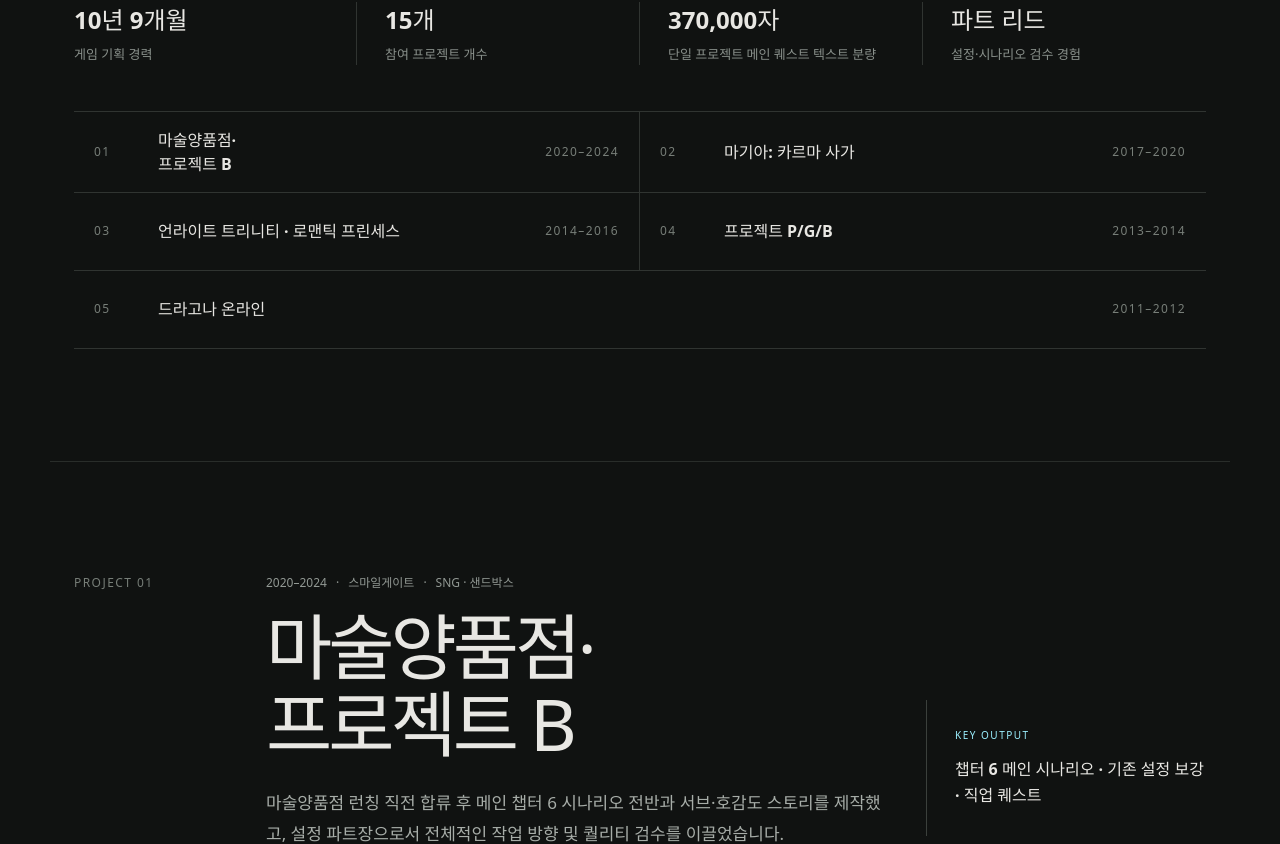
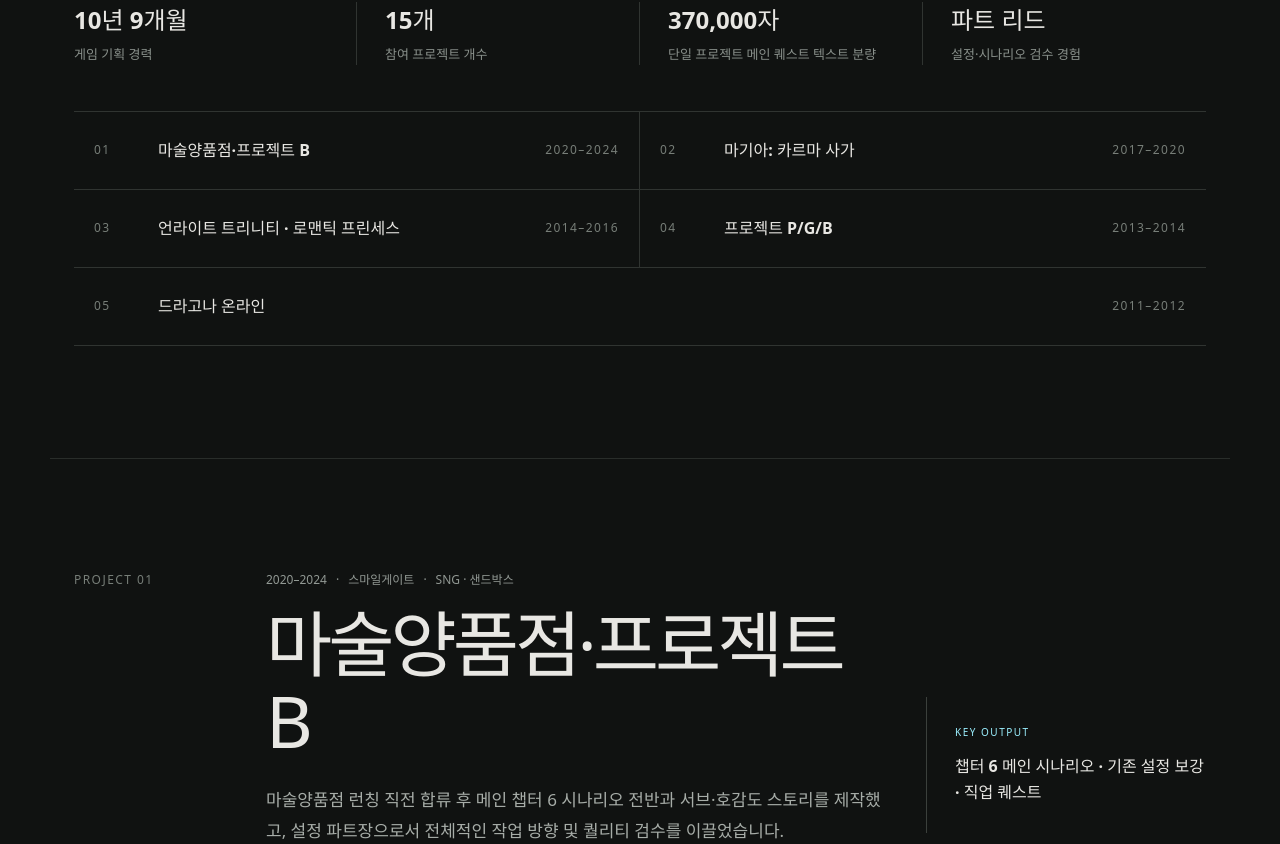
Before and after one commit to mingyun372-cmyk/Haenim_resume, a React (Vite) app: page / in a window 1280 px wide. Shown: the part 1120-1964 px from the top of the page. Built offline with nearby package versions, Linux system fonts and the light colour scheme.

Commit message:
Refine project, strengths, and experience copy

```diff
--- a/src/main.jsx
+++ b/src/main.jsx
@@ -7,17 +7,17 @@ import './home.css'
 import './projects.css'
 
 const projects = [
-  {year:'2020–2024', title:'마술양품점·\n프로젝트 B', company:'스마일게이트', genre:'SNG · 샌드박스', tags:['시나리오','퀘스트','파트장'], summary:'마술양품점 런칭 직전 합류 후 메인 챕터 6 시나리오 전반과 서브·호감도 스토리를 제작했고, 설정 파트장으로서 전체적인 작업 방향 및 퀄리티 검수를 이끌었습니다.\n이후 샌드박스 장르인 프로젝트 B에 전환배치되어 목축·대장장이 직업 퀘스트를 제작했습니다.', proof:'챕터 6 메인 시나리오 · 기존 설정 보강 · 직업 퀘스트'},
+  {year:'2020–2024', title:'마술양품점·프로젝트 B', company:'스마일게이트', genre:'SNG · 샌드박스', tags:['시나리오','퀘스트','파트장'], summary:'마술양품점 런칭 직전 합류 후 메인 챕터 6 시나리오 전반과 서브·호감도 스토리를 제작했고, 설정 파트장으로서 전체적인 작업 방향 및 퀄리티 검수를 이끌었습니다.\n이후 샌드박스 장르인 프로젝트 B에 전환배치되어 목축·대장장이 직업 퀘스트를 제작했습니다.', proof:'챕터 6 메인 시나리오 · 기존 설정 보강 · 직업 퀘스트'},
   {year:'2017–2020', title:'마기아: 카르마 사가', company:'슈퍼애시드', genre:'모바일 액션 RPG', tags:['세계관','메인 퀘스트','연출','파트 리드'], summary:'메인 시나리오 기획자로서 전체 세계관과 캐릭터별 배경을 포괄하는 모든 메인 퀘스트 작성을 전담했습니다.\n더불어 개발 초기부터 런칭까지 전체 기간 동안 콘셉트 설정과 퀘스트 데이터, 아웃게임·인게임 연출까지 시나리오 관련 기획 전반을 총괄했습니다.', proof:'메인 퀘스트 약 370,000자 · 5개 언어 서비스 · 메인 퀘스트 음성 더빙'},
   {year:'2014–2016', title:'언라이트 트리니티 · 로맨틱 프린세스', company:'글리터', genre:'캐주얼 TCG · 여성향 연애 시뮬레이션', tags:['외주 디렉팅','콘텐츠','교정·교열'], summary:'언라이트 원작 IP 기반의 다양한 콘텐츠 기획과 검수에 폭넓게 참여했습니다.\n이후 여성향 연애 시뮬레이션 프로젝트를 리드하며 외부 작가 작업 관리와 시나리오 검수, 텍스트 교정·교열 및 더빙 대본 작성까지 다채로운 작업을 수행했습니다.', proof:'원작 IP 반영 콘텐츠 · 캐릭터 가이드 · 텍스트 교정 교열'},
-  {year:'2013–2014', title:'프로젝트 P/G/B', company:'위메이드', genre:'캐주얼 모바일', tags:['콘셉트','퀘스트','시스템'], summary:'모바일 프로젝트들의 세계관, 캐릭터, 배경, 퀘스트와 시스템 기획을 맡았습니다.', proof:'다장르 모바일 기획'},
-  {year:'2011–2012', title:'드라고나 온라인', company:'라이브플렉스', genre:'MMORPG', tags:['시나리오','퀘스트'], summary:'드라고나 50–59레벨 업데이트의 메인 퀘스트 300여 개를 단독 제작·관리했습니다.', proof:'업데이트 퀘스트 300여 개'}
+  {year:'2013–2014', title:'프로젝트 P/G/B', company:'위메이드', genre:'캐주얼 모바일', tags:['콘셉트','퀘스트','시스템'], summary:'팀 내에서 동시에 진행되었던 다수 캐주얼 모바일 프로젝트들의 세계관, 캐릭터, 배경, 퀘스트 설정을 전담했으며, 일부 시스템 기획에도 참여했습니다.', proof:'다장르 모바일 기획'},
+  {year:'2011–2012', title:'드라고나 온라인', company:'라이브플렉스', genre:'MMORPG', tags:['시나리오','퀘스트'], summary:'드라고나 온라인 라이브 서비스에 참여하여 신규 지역 대규모 업데이트를 위한 메인 퀘스트 300여 개를 단독으로 제작하고 데이터 관리 업무를 담당했습니다.', proof:'50-59레벨 업데이트 퀘스트 300여 개'}
 ]
 const skills = [
   ['Narrative Design','세계관과 캐릭터의 서사를 플레이 흐름에 맞춰 구조화합니다.'],
   ['Quest Writing','메인·서브·호감도·이벤트 퀘스트를 설계하고 데이터까지 관리합니다.'],
   ['Concept Direction','캐릭터·배경·몬스터·아이템 콘셉트를 일관된 톤으로 확장합니다.'],
-  ['Editorial Quality','출판편집 경력을 바탕으로 대량 텍스트를 빠르고 정확하게 교정·교열합니다.']
+  ['Editorial Quality','출판편집 경력을 바탕으로 텍스트를 빠르고 정확하게 교정·교열합니다.']
 ]
 const career = [
   ['2020.11–2024.01','스마일게이트 엔터테인먼트','부책임 · 시나리오/퀘스트/콘셉트'],
@@ -35,10 +35,10 @@ function App(){
   <section id="top" className="hero"><div className="eyebrow"><span/> SENIOR GAME NARRATIVE DESIGNER</div><h1>이야기를 쓰고,<br/><em>플레이로 완성합니다.</em></h1><p className="lead">강해님 · 시나리오 / 퀘스트 / 콘셉트 기획</p><p className="intro">RPG부터 SNG까지 다양한 장르에 걸쳐 세계관과 캐릭터를 설계하고<br/>수백 개의 퀘스트를 실제 게임 데이터로 완성해 온 내러티브 주력 기획자입니다.<br/>2008-2009 네이버 게임 파워블로거 경력이 있으며<br/>현재는 각종 고전게임 플레이 실황을 스토리 중심으로 방송하고 있습니다.</p><div className="hero-actions"><button className="primary" onClick={()=>go('#projects')}>참여 프로젝트 보기 <ChevronRight/></button></div></section>
   <section id="projects" className="section projects-overview"><div className="section-head"><div><span className="kicker">PROJECT OVERVIEW</span><h2>참여 프로젝트</h2></div><p>다양한 장르와 개발 단계에 걸쳐<br/>이야기의 기획부터 구현까지의 과정을 담당했습니다.</p></div><div className="stats project-stats"><div><b>10년 9개월</b><span>게임 기획 경력</span></div><div><b>15개</b><span>참여 프로젝트 개수</span></div><div><b>370,000자</b><span>단일 프로젝트 메인 퀘스트 텍스트 분량</span></div><div><b>파트 리드</b><span>설정·시나리오 검수 경험</span></div></div><div className="overview-index">{projects.map((p,i)=><a href={`#project-${i+1}`} key={p.title}><span>0{i+1}</span><b>{p.title}</b><small>{p.year}</small></a>)}</div></section>
   {projects.map((p,i)=><section id={`project-${i+1}`} className="section project-page" key={p.title}><div className="project-page-number">PROJECT 0{i+1}</div><div className="project-page-content"><div className="meta"><span>{p.year}</span><span>{p.company}</span><span>{p.genre}</span></div><h2>{p.title}</h2><p>{p.summary}</p><div className="tags">{p.tags.map(t=><span key={t}>{t}</span>)}</div></div><div className="project-page-proof"><span>KEY OUTPUT</span><b>{p.proof}</b></div><div className="project-media" aria-label={`${p.title} 관련 이미지 영역`}><div><span>IMAGE 01</span></div><div><span>IMAGE 02</span></div></div></section>)}
-  <section id="skills" className="section dark"><div className="section-head"><div><span className="kicker">CORE STRENGTHS</span><h2>글에서 구현까지</h2></div><p>완성된 문장뿐 아니라 팀이 실제로 사용할 수 있는 규격과 데이터까지 책임집니다.</p></div><div className="skill-grid">{skills.map((s,i)=><article key={s[0]}><span>0{i+1}</span><h3>{s[0]}</h3><p>{s[1]}</p></article>)}</div><blockquote><BookOpen/><p>“다채롭고 풍성한 내용을 깔끔하고 정확한 형태의 텍스트로 정돈합니다.”</p><span>— 작업 원칙</span></blockquote></section>
-  <section id="career" className="section"><div className="section-head"><div><span className="kicker">EXPERIENCE</span><h2>경력 타임라인</h2></div><p>출판편집에서 시작해 라이브 MMORPG, 캐주얼 모바일, 액션 RPG, SNG까지 경험했습니다.</p></div><div className="timeline">{career.map(c=><div key={c[0]}><time>{c[0]}</time><h3>{c[1]}</h3><p>{c[2]}</p></div>)}</div><div className="note"><strong>기반 역량</strong><p>국어국문학 전공 · 출판편집 경력 · 전문 교정/교열 · 일본어 중급 · Unity 플레이 테스트/데이터 입력 경험</p></div></section>
+  <section id="skills" className="section dark"><div className="section-head"><div><span className="kicker">CORE STRENGTHS</span><h2>글에서 구현까지</h2></div><p>완성된 문장에 그치지 않고<br/>실제로 사용할 수 있는 규격과 데이터까지 책임집니다.</p></div><div className="skill-grid">{skills.map((s,i)=><article key={s[0]}><span>0{i+1}</span><h3>{s[0]}</h3><p>{s[1]}</p></article>)}</div><blockquote><BookOpen/><p>“다채롭고 풍성한 내용을 깔끔하고 정확한 형태의 텍스트로 정돈합니다.”</p><span>— 작업 원칙</span></blockquote></section>
+  <section id="career" className="section"><div className="section-head"><div><span className="kicker">EXPERIENCE</span><h2>경력 타임라인</h2></div><p>종합출판사 편집자로부터 게임 내러티브 기획자로 전직하여<br/>라이브 MMORPG, 캐주얼 모바일, 액션 RPG, SNG에 샌드박스까지 이르는 다양한 장르를 경험했습니다.</p></div><div className="timeline">{career.map(c=><div key={c[0]}><time>{c[0]}</time><h3>{c[1]}</h3><p>{c[2]}</p></div>)}</div><div className="note"><strong>기반 역량</strong><p>국어국문학 전공 · 출판편집 경력 · 전문 교정/교열 · 일본어 중급 · Unity 플레이 테스트/데이터 입력 경험</p></div></section>
   <section id="contact" className="contact"><span className="kicker">CONTACT</span><h2>어떤 환경에서든 그에 가장 잘 어울리는<br/>멋지고 흥미로운 세계를 만들어 나가겠습니다.</h2><div className="contact-info"><dl className="contact-column"><div><dt>이름</dt><dd>강해님</dd></div><div><dt>거주지</dt><dd>서울시 은평구</dd></div><div><dt>전화</dt><dd><a href="tel:01071849283">010-7184-9283</a></dd></div></dl><dl className="contact-column"><div><dt>학력</dt><dd>단국대학교 국어국문학과 졸업</dd></div><div><dt>블로그</dt><dd><a href="https://blog.naver.com/spearsun" target="_blank" rel="noreferrer">blog.naver.com/spearsun</a></dd></div></dl></div><div className="contact-links"><a href="mailto:mingyun86@naver.com"><Mail/>mingyun86@naver.com<ArrowUpRight/></a><a href="https://github.com/mingyun372-cmyk/Haenim_resume" target="_blank" rel="noreferrer"><ExternalLink/>GitHub Repository<ArrowUpRight/></a></div></section>
-  <footer><span>© 2024 Haenim Kang</span><span>Scenario · Quest · Concept</span></footer>
+  <footer><span>© 2011-2024 Haenim Kang</span><span>Scenario · Quest · Concept</span></footer>
  </main>
 }
 createRoot(document.getElementById('root')).render(<App/>)
```
